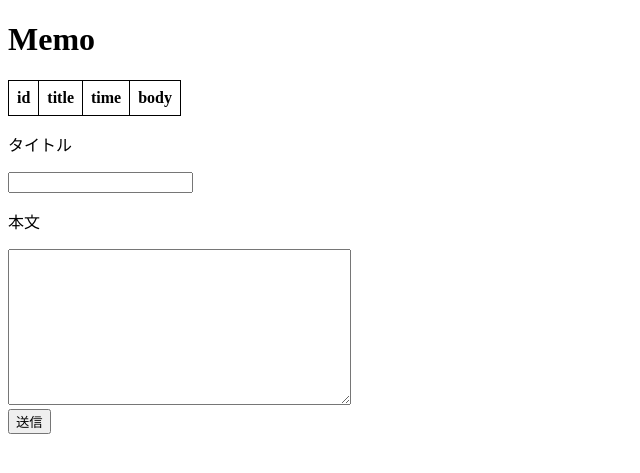
After one commit to HitsujiRere/DialogflowServerTest, a Node server app: page /memo in a window 1280 px wide. The commit adds this page. Shown: the top 473 px of the page, without its empty margins (0-640 px from the left). Run offline with Node 20, Linux system fonts and the light colour scheme; lists and menus that the app fills with data are empty.

Commit message:
Add memo page.

```diff
--- a/index.js
+++ b/index.js
@@ -10,10 +10,12 @@ app.use(bodyParser.urlencoded({
     extended: true,
 }));
 app.use(bodyParser.json());
+app.use(express.static('public'));
 
 const PORT = process.env.PORT || 8000;
 
 let staffData = [];
+let memoData = [];
 
 async function loadStaffData() {
     const db = await getPostgresClient();
@@ -35,9 +37,67 @@ async function loadStaffData() {
     }
 }
 
-app.get("/staff", async (req, res) => {
+async function loadMemoData() {
+    const db = await getPostgresClient();
+    try {
+        const sql = `SELECT * FROM memo;`;
+        //const params = ['1', 'name'];
+
+        await db.begin();
+        const data = await db.execute(sql);
+        console.log(data);
+        memoData = data;
+        await db.commit();
+
+    } catch (e) {
+        await db.rollback();
+        throw e;
+    } finally {
+        await db.release();
+    }
+}
+
+app.get("/staff", (req, res) => {
     res.render('staff.ejs', {
         data: staffData,
+    });
+});
+
+app.get("/memo", (req, res) => {
+    res.render('memo.ejs', {
+        data: memoData,
+    });
+});
+
+app.post("/memo/send", async (req, res) => {
+    let result = "Failed...";
+
+    const title = req.body.title;
+    const body = req.body.body;
+
+    if (title !== "" || body !== "") {
+        const db = await getPostgresClient();
+        try {
+            const sql = `INSERT INTO memo VALUES (0, '${title}', now(), '${body}');`;
+            //const params = ['1', 'name'];
+
+            await db.begin();
+            await db.execute(sql);
+            await db.commit();
+            result = "Correct";
+
+        } catch (e) {
+            await db.rollback();
+            throw e;
+        } finally {
+            await db.release();
+        }
+
+        loadMemoData();
+    }
+
+    res.render('memo_send.ejs', {
+        result: result,
     });
 });
 
@@ -71,6 +131,7 @@ app.get("/", (req, res) => {
 app.listen(PORT, async (req, res) => {
     console.log("Server is up and running...");
     loadStaffData();
+    loadMemoData();
 });
 
 const kujis = ["大吉", "中吉", "小吉", "吉"];
--- /dev/null
+++ b/public/css/memo.css
@@ -0,0 +1,13 @@
+table {
+    border-collapse: collapse;
+}
+
+th {
+    border: solid 1px;
+    padding: 0.5em;
+}
+
+td {
+    border: solid 1px;
+    padding: 0.5em;
+}
--- /dev/null
+++ b/views/memo.ejs
@@ -0,0 +1,46 @@
+<!DOCTYPE html>
+<html>
+
+<head>
+    <meta charset="utf-8">
+    <title>Memo</title>
+    <link rel="stylesheet" href="/css/memo.css">
+</head>
+
+<body>
+    <h1>Memo</h1>
+
+    <table>
+        <tr>
+            <th>id</th>
+            <th>title</th>
+            <th>time</th>
+            <th>body</th>
+        </tr>
+        <% data.forEach((item) => { %>
+        <tr>
+            <td><%= item.id %></td>
+            <td><%= item.title %></td>
+            <td><%= item.time %></td>
+            <td><%= item.body %></td>
+        </tr>
+        <% });%>
+    </table>
+
+    <form action="/memo/send" method="post">
+        <label>
+            <p>タイトル</p>
+            <input type="text" name="title">
+        </label>
+        <br />
+        <label>
+            <p>本文</p>
+            <textarea name="body" cols="40" rows="10"></textarea>
+        </label>
+        <br />
+        <input type="submit" value="送信">
+        <input type="button" style="display: none;">
+    </form>
+</body>
+
+</html>
```
Also changed, not shown: public/css/staff.css (added, +13 -0 lines), views/hello.ejs (+12 -0 lines), views/memo_send.ejs (added, +19 -0 lines), views/staff.ejs (+1 -15 lines).
